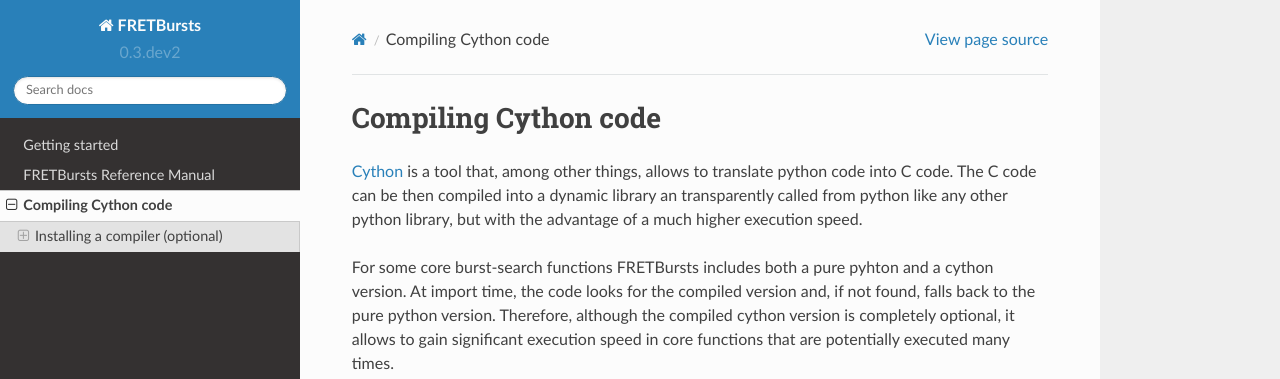
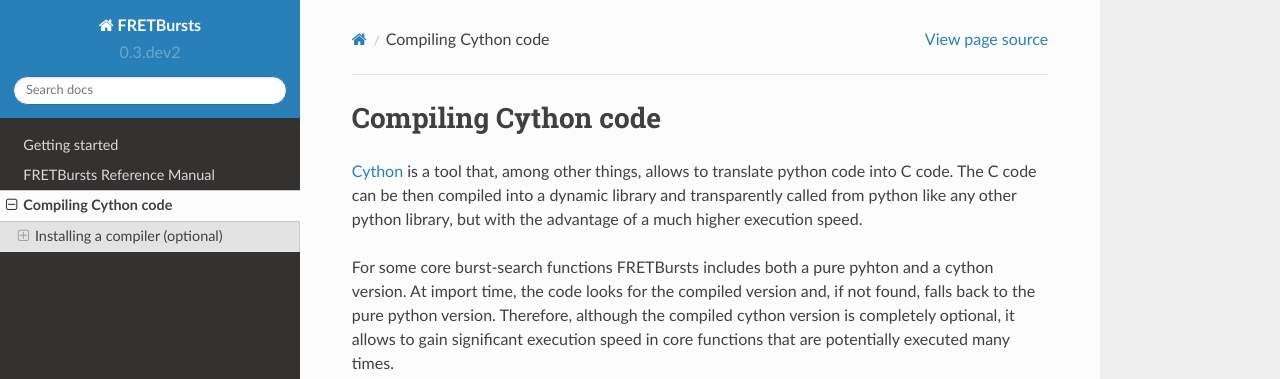
Before and after one commit to tritemio/FRETBursts, a Sphinx documentation site: the page built from docs/source/cython.rst, in a window 1280 px wide and 1223 px high. Shown: the top 379 px of the window. Built offline with Sphinx 7.4.7 and the Read the Docs theme 2.0.0, drawn with Linux system fonts in a browser that asks for light colours.

Commit message:
Docs: spell checked

```diff
--- a/docs/source/cython.rst
+++ b/docs/source/cython.rst
@@ -3,7 +3,7 @@
 
 `Cython <http://cython.org/>`_ is a tool that, among other things, allows
 to translate python code into C code.
-The C code can be then compiled into a dynamic library an transparently
+The C code can be then compiled into a dynamic library and transparently
 called from python like any other python library, but with the advantage
 of a much higher execution speed.
 
```
Also changed, not shown: docs/source/installation.rst (+4 -4 lines), 2 other files.
